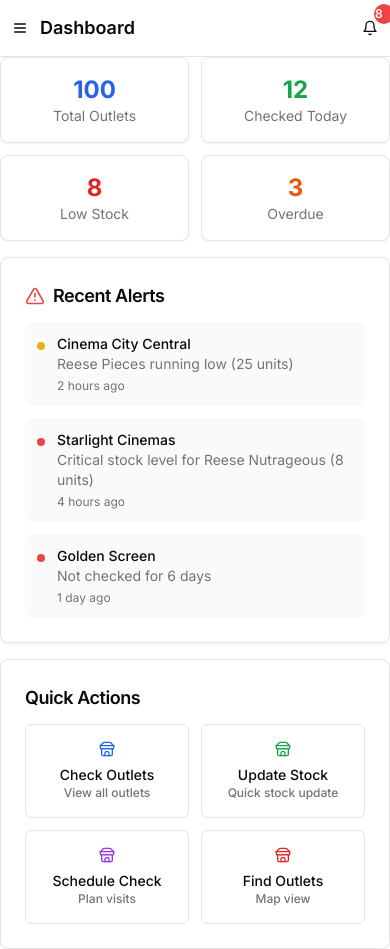
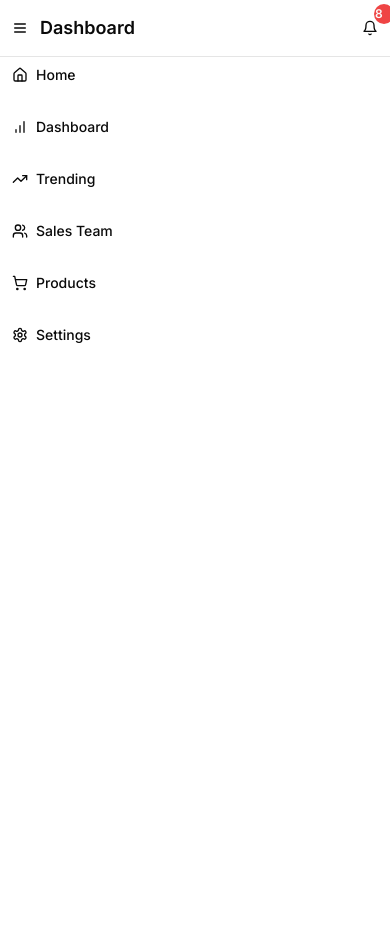
Before and after one commit to kellysanggani/kellysanggani, a Next.js app: page /mobile/dashboard in a window 390 px wide. After the commit the page ends 844 px from the top, so only its background shows below. Built offline with nearby package versions, Linux system fonts and the light colour scheme.

Commit message:
Update mobile-dashboard.tsx

```diff
--- a/components/mobile/mobile-dashboard.tsx
+++ b/components/mobile/mobile-dashboard.tsx
@@ -1,132 +1,57 @@
-"use client"
+import { Home, BarChart, TrendingUp, Settings, Users, ShoppingCart } from "lucide-react"
 
-import { Card, CardContent, CardHeader, CardTitle } from "@/components/ui/card"
-import { Button } from "@/components/ui/button"
-import { AlertTriangle, Store, Package, Calendar, MapPin, type LucideIcon } from "lucide-react"
-import Link from "next/link"
-
-// Map of icon names to components
-const iconMap: Record<string, LucideIcon> = {
-  Store,
-  Package,
-  Calendar,
-  MapPin,
+interface NavItem {
+  name: string
+  href: string
+  icon: any
 }
 
-interface MobileDashboardProps {
-  stats: {
-    totalOutlets: number
-    checkedToday: number
-    lowStockAlerts: number
-    overdueChecks: number
-  }
-  recentAlerts: Array<{
-    id: string
-    outletName: string
-    message: string
-    severity: "low" | "critical"
-    time: string
-  }>
-  quickActions: Array<{
-    title: string
-    description: string
-    href: string
-    icon: string // Changed to string (icon name)
-    color: string
-  }>
-}
+const navigation: NavItem[] = [
+  {
+    name: "Home",
+    href: "/",
+    icon: Home,
+  },
+  {
+    name: "Dashboard",
+    href: "/dashboard",
+    icon: BarChart,
+  },
+  {
+    name: "Trending",
+    href: "/trending",
+    icon: TrendingUp,
+  },
+  {
+    name: "Sales Team",
+    href: "/sales",
+    icon: Users,
+  },
+  {
+    name: "Products",
+    href: "/products",
+    icon: ShoppingCart,
+  },
+  {
+    name: "Settings",
+    href: "/settings",
+    icon: Settings,
+  },
+]
 
-export default function MobileDashboard({ stats, recentAlerts, quickActions }: MobileDashboardProps) {
+export default function HeaderNavigation() {
   return (
-    <div className="space-y-4">
-      {/* Stats Overview */}
-      <div className="grid grid-cols-2 gap-3">
-        <Card>
-          <CardContent className="p-4 text-center">
-            <div className="text-2xl font-bold text-blue-600">{stats.totalOutlets}</div>
-            <div className="text-sm text-muted-foreground">Total Outlets</div>
-          </CardContent>
-        </Card>
-
-        <Card>
-          <CardContent className="p-4 text-center">
-            <div className="text-2xl font-bold text-green-600">{stats.checkedToday}</div>
-            <div className="text-sm text-muted-foreground">Checked Today</div>
-          </CardContent>
-        </Card>
-
-        <Card>
-          <CardContent className="p-4 text-center">
-            <div className="text-2xl font-bold text-red-600">{stats.lowStockAlerts}</div>
-            <div className="text-sm text-muted-foreground">Low Stock</div>
-          </CardContent>
-        </Card>
-
-        <Card>
-          <CardContent className="p-4 text-center">
-            <div className="text-2xl font-bold text-orange-600">{stats.overdueChecks}</div>
-            <div className="text-sm text-muted-foreground">Overdue</div>
-          </CardContent>
-        </Card>
-      </div>
-
-      {/* Recent Alerts */}
-      {recentAlerts.length > 0 && (
-        <Card>
-          <CardHeader className="pb-3">
-            <CardTitle className="text-lg flex items-center gap-2">
-              <AlertTriangle className="h-5 w-5 text-red-500" />
-              Recent Alerts
-            </CardTitle>
-          </CardHeader>
-          <CardContent className="space-y-3">
-            {recentAlerts.slice(0, 3).map((alert) => (
-              <div key={alert.id} className="flex items-start gap-3 p-3 bg-muted/50 rounded-lg">
-                <div
-                  className={`w-2 h-2 rounded-full mt-2 ${
-                    alert.severity === "critical" ? "bg-red-500" : "bg-yellow-500"
-                  }`}
-                />
-                <div className="flex-1 min-w-0">
-                  <div className="font-medium text-sm">{alert.outletName}</div>
-                  <div className="text-sm text-muted-foreground">{alert.message}</div>
-                  <div className="text-xs text-muted-foreground mt-1">{alert.time}</div>
-                </div>
-              </div>
-            ))}
-            {recentAlerts.length > 3 && (
-              <Button variant="outline" size="sm" className="w-full" asChild>
-                <Link href="/alerts">View All Alerts</Link>
-              </Button>
-            )}
-          </CardContent>
-        </Card>
-      )}
-
-      {/* Quick Actions */}
-      <Card>
-        <CardHeader className="pb-3">
-          <CardTitle className="text-lg">Quick Actions</CardTitle>
-        </CardHeader>
-        <CardContent className="grid grid-cols-2 gap-3">
-          {quickActions.map((action, index) => {
-            // Get the icon component from the map or use Store as fallback
-            const IconComponent = iconMap[action.icon] || Store
-
-            return (
-              <Button key={index} variant="outline" className="h-auto p-4 flex flex-col items-center gap-2" asChild>
-                <Link href={action.href}>
-                  <IconComponent className={`h-6 w-6 ${action.color}`} />
-                  <div className="text-center">
-                    <div className="font-medium text-sm">{action.title}</div>
-                    <div className="text-xs text-muted-foreground">{action.description}</div>
-                  </div>
-                </Link>
-              </Button>
-            )
-          })}
-        </CardContent>
-      </Card>
+    <div className="flex flex-col gap-4">
+      {navigation.map((item) => (
+        <a
+          key={item.name}
+          href={item.href}
+          className="flex items-center gap-2 rounded-md px-3 py-2 text-sm font-medium transition-colors hover:bg-secondary"
+        >
+          <item.icon className="h-4 w-4" />
+          {item.name}
+        </a>
+      ))}
     </div>
   )
 }
```
